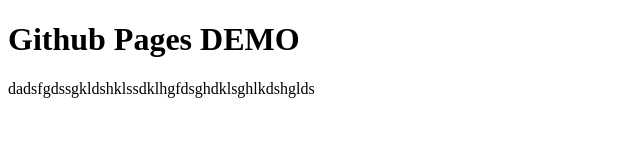
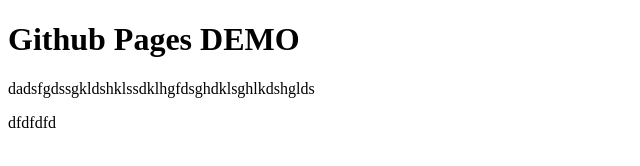
Before and after one commit to kimiz724/web_workshop_demo, a plain HTML site: page index.html in a window 1280 px wide. Shown: the full height of the page, 0-640 px from the left. Drawn offline with Linux system fonts and the light colour scheme.

Commit message:
Update index.html

```diff
--- a/index.html
+++ b/index.html
@@ -8,5 +8,6 @@
   <body>
     <h1>Github Pages DEMO</h1>
     <p>dadsfgdssgkldshklssdklhgfdsghdklsghlkdshglds</p>
+    <p>dfdfdfd</p>
   </body>
 </html>
```
